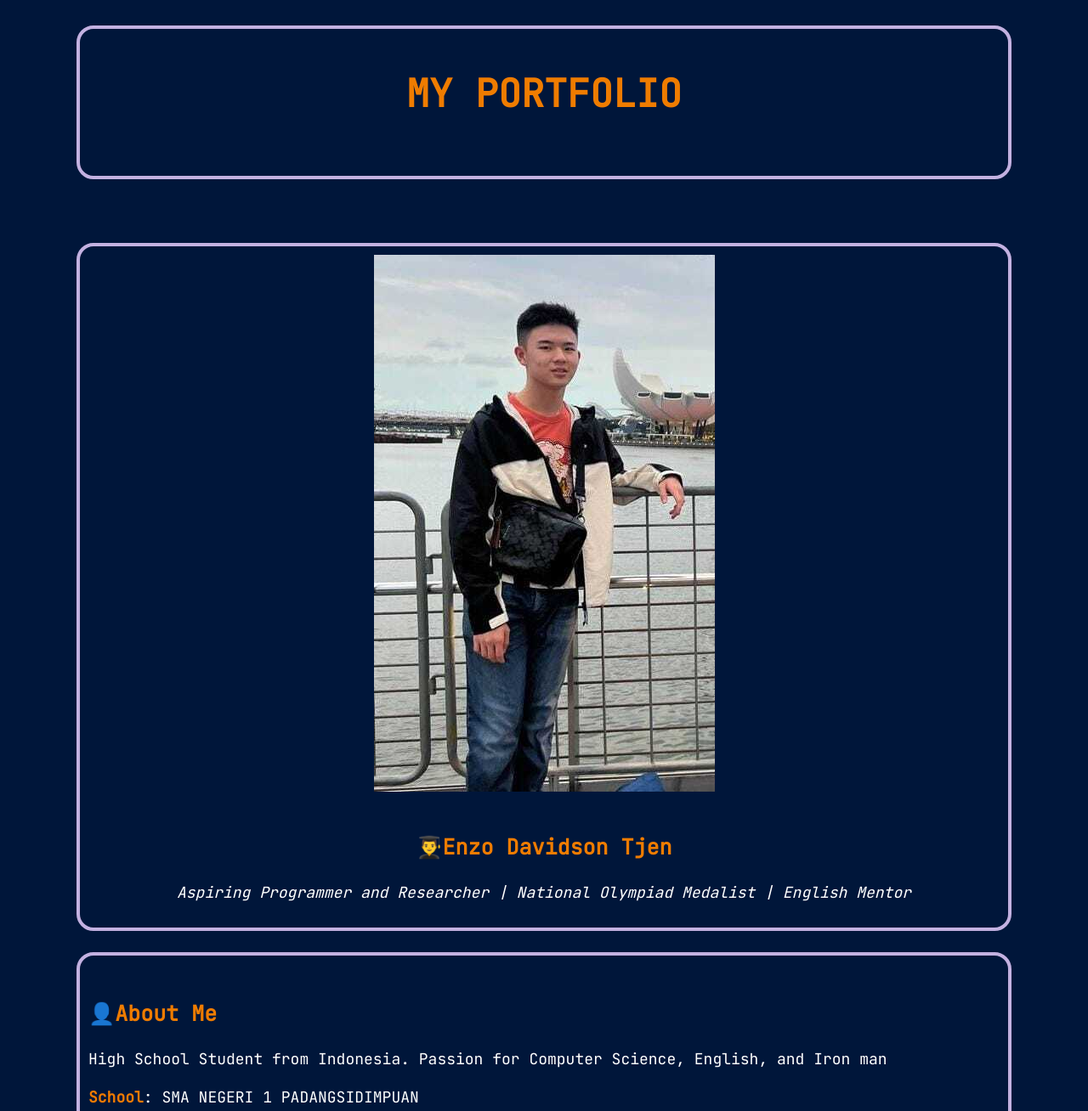
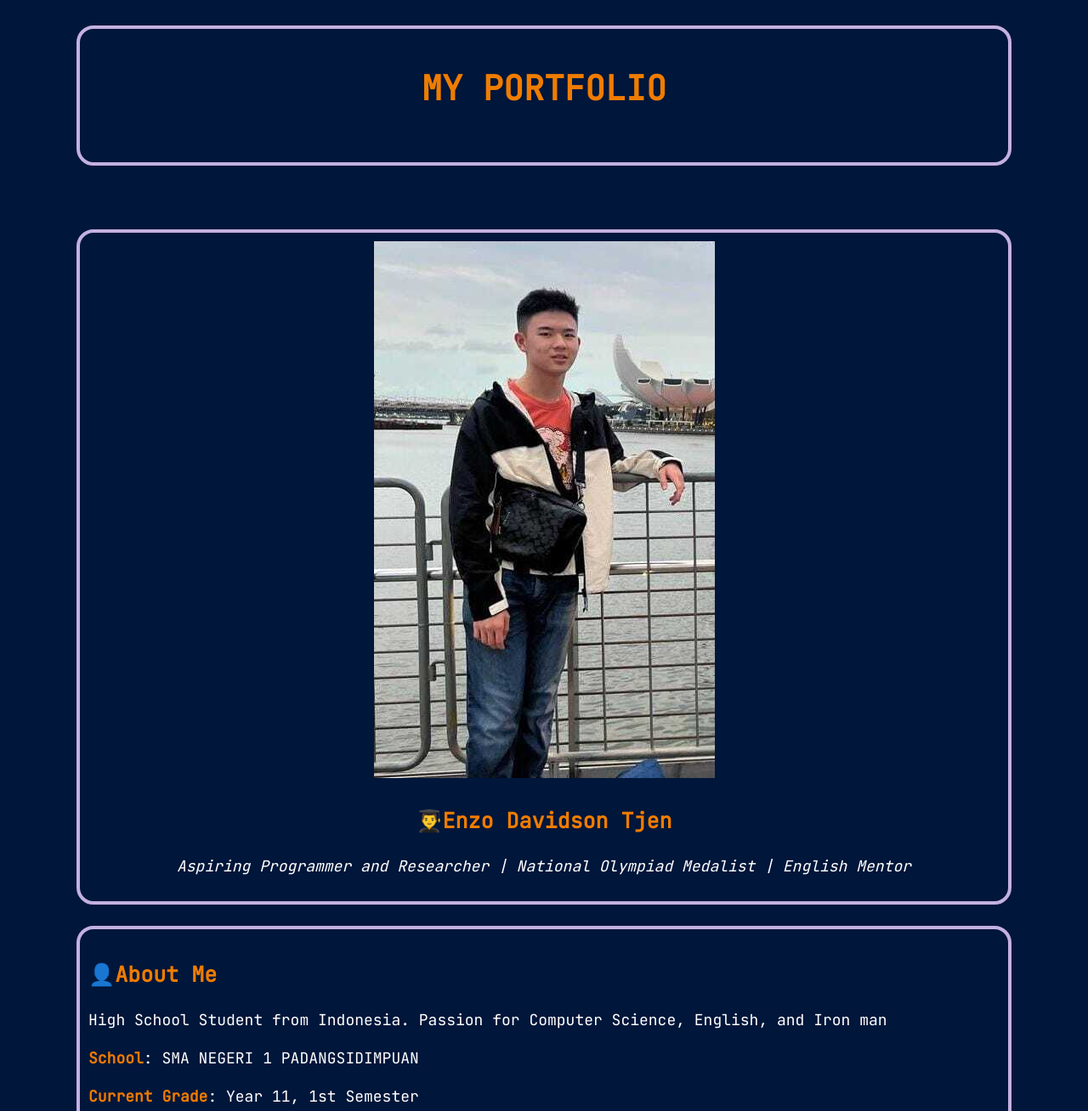
Before and after one commit to Starzz90/Enzosite, a plain HTML site: page index.html in a window 1280 px wide. Shown: the top 1308 px of the page at 85% size. Drawn offline with nearby package versions, Linux system fonts and the light colour scheme; a script that the page names is missing.

Commit message:
index.html

```diff
--- a/index.html
+++ b/index.html
@@ -48,6 +48,7 @@
         }
         h1{
             margin-top: 10px;
+            font-size: 40px;
         }
         h2{
             font-size: 25px;
@@ -184,11 +185,10 @@
         }
         h1{
             color: #EF7C00; /* Orange */
-            font-size: 2.5em;
             line-height: 2.5;
         }
         h2, h3 {
-            margin-top: 40px;
+            margin-top: 25px;
             color: #EF7C00; /* Orange */
 
         }
```
